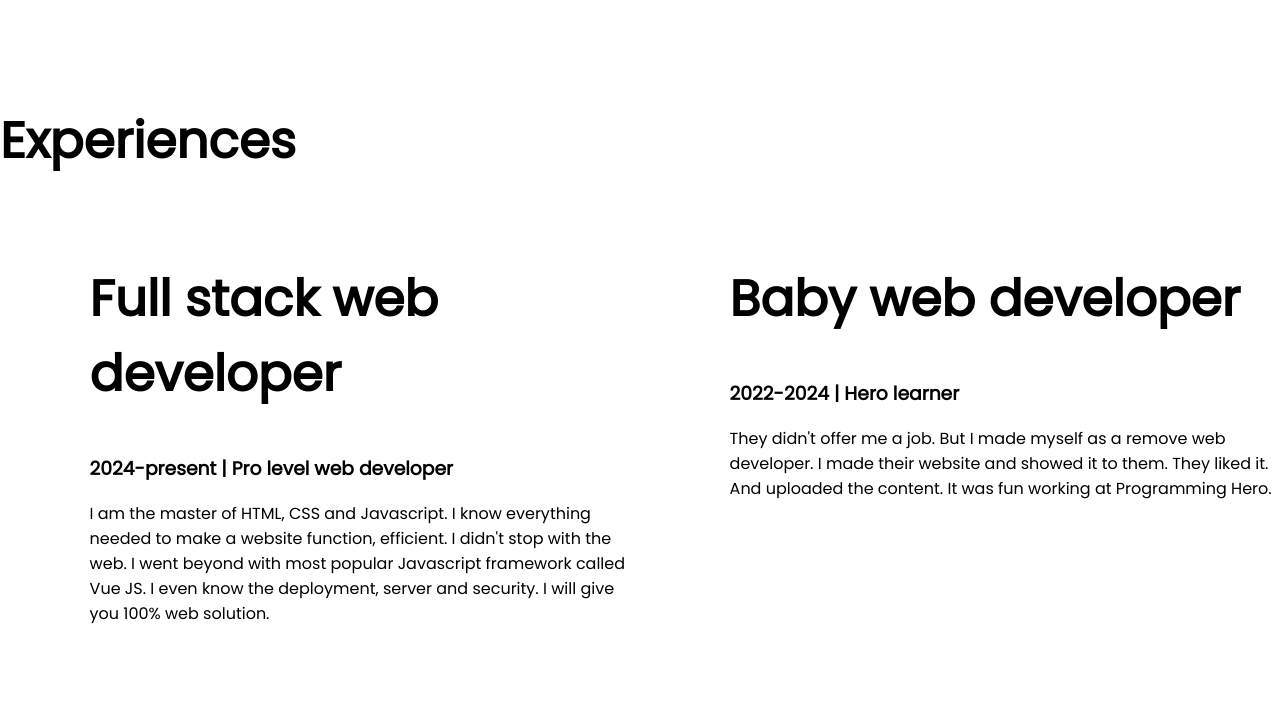
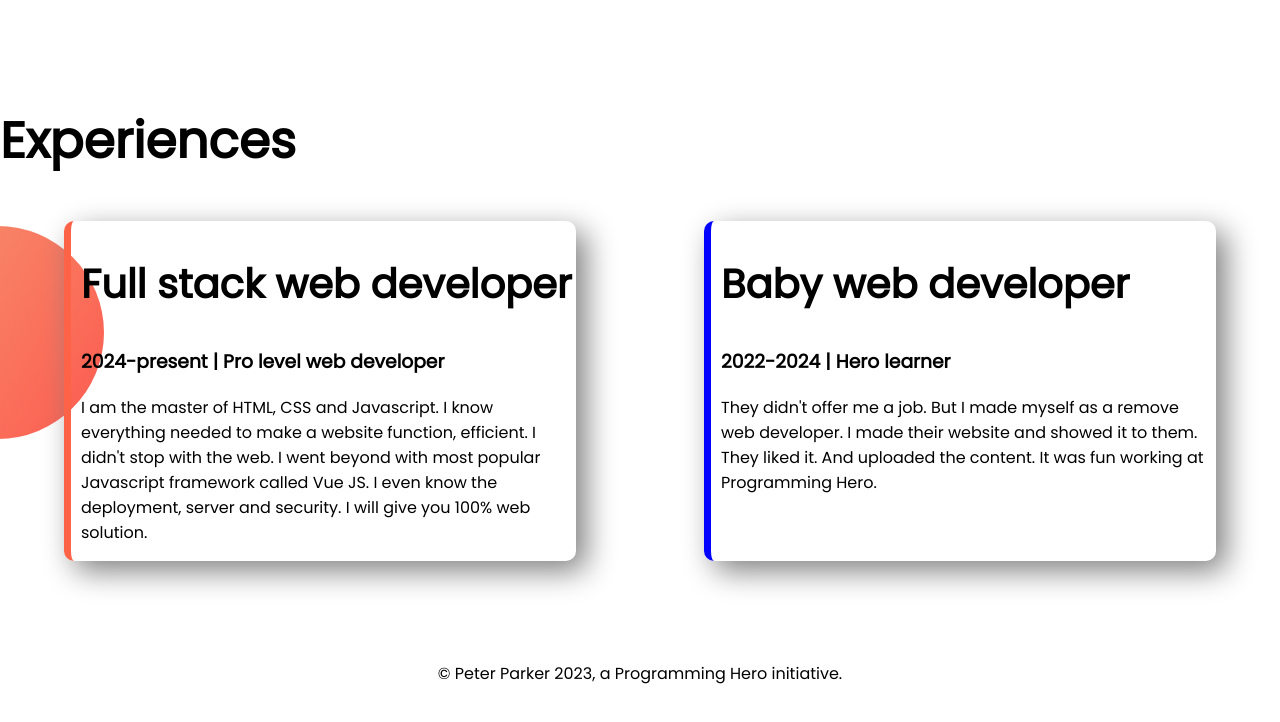
Before and after one commit to Shuvro-Maruf/developer-portfolio, a plain HTML site: page index.html in a window 1280 px wide. Shown: the part 1100-1822 px from the top of the page. Drawn offline with Linux system fonts and the light colour scheme.

Commit message:
last documentation

```diff
--- a/index.html
+++ b/index.html
@@ -44,19 +44,19 @@
                 href="https://www.linkedin.com/in/abdullah-al-maruf-010361243/">Download Resume</a>
         </div>
     </section>
-    <section>
+    <section class="experience-area">
         <h1>Experiences</h1>
         <div class="flexible-container">
-            <div class="half-width">
-                <h1>Full stack web developer</h1>
+            <div id="experience-border1" class="experience-item">
+                <h2>Full stack web developer</h2>
                 <h3>2024-present | Pro level web developer</h3>
                 <p>I am the master of HTML, CSS and Javascript. I know everything needed to make a website function,
                     efficient. I didn't stop with the web. I went beyond with most popular Javascript framework called
                     Vue
                     JS. I even know the deployment, server and security. I will give you 100% web solution.</p>
             </div>
-            <div class="half-width">
-                <h1>Baby web developer</h1>
+            <div id="experience-border2" class="experience-item">
+                <h2>Baby web developer</h2>
                 <h3>2022-2024 | Hero learner</h3>
                 <p>They didn't offer me a job. But I made myself as a remove web developer. I made their website and
                     showed
@@ -66,5 +66,8 @@
 
     </section>
 </body>
+<footer>
+    <p>© Peter Parker 2023, a Programming Hero initiative.</p>
+</footer>
 
 </html>
--- a/style.css
+++ b/style.css
@@ -5,6 +5,10 @@ body {
 
 h1 {
     font-size: 50px;
+}
+
+h2 {
+    font-size: 40px;
 }
 
 .orange-color {
@@ -46,3 +50,30 @@ h1 {
     background-position: right;
     padding-right: 2%;
 }
+
+.experience-area {
+    background-image: url(images/exp-bg.png);
+    background-repeat: no-repeat;
+    background-position: left;
+}
+
+.experience-item {
+    width: 40%;
+    margin-left: 5%;
+    margin-right: 5%;
+    padding-left: 10px;
+    border-radius: 10px;
+    box-shadow: 10px 10px 30px gray;
+}
+
+#experience-border1 {
+    border-left: 7px solid tomato;
+}
+
+#experience-border2 {
+    border-left: 7px solid blue;
+}
+
+footer p {
+    text-align: center;
+}
```
